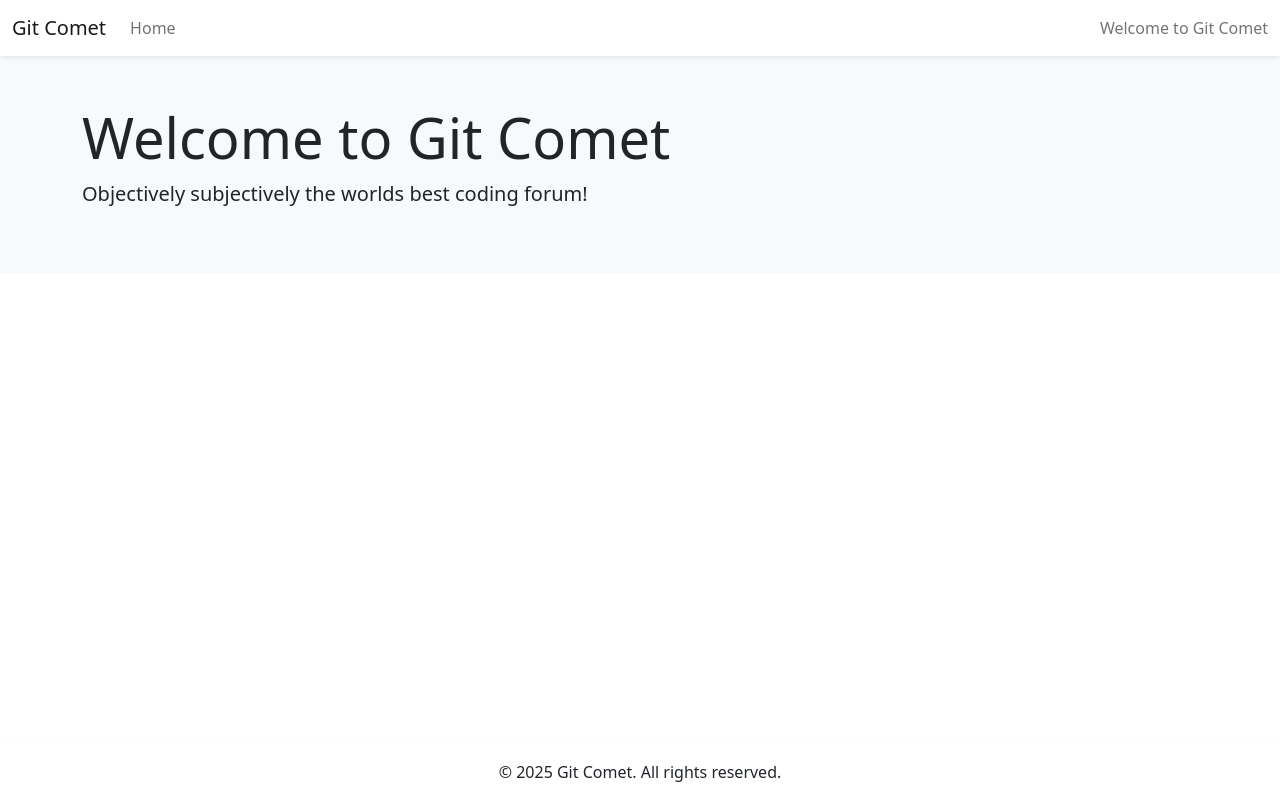
After one commit to Ronan525/Git-Comet, a Django app: template templates/base.html in a window 1280 px wide. The commit adds this page. Run offline with Django 4.2, Linux system fonts and the light colour scheme; the template is opened without the code that fills it, so the values that code supplies are empty; parts of the project's set-up code (start-up, migrations or seed data) failed here and were passed over.

Commit message:
Enhance forum admin and templates; implement pagination and update base layout

```diff
--- a/git_comet/settings.py
+++ b/git_comet/settings.py
@@ -18,6 +18,7 @@ if os.path.isfile('env.py'):
 
 # Build paths inside the project like this: BASE_DIR / 'subdir'.
 BASE_DIR = Path(__file__).resolve().parent.parent
+TEMPLATES_DIR = os.path.join(BASE_DIR, 'templates')
 
 
 # Quick-start development settings - unsuitable for production
@@ -44,7 +45,6 @@ INSTALLED_APPS = [
     'django.contrib.sessions',
     'django.contrib.messages',
     'django.contrib.staticfiles',
-    'cloudinary_storage',
     'django.contrib.sites',
     'allauth',
     'allauth.account',
@@ -52,6 +52,7 @@ INSTALLED_APPS = [
     'crispy_forms',
     'crispy_bootstrap5',
     'django_summernote',
+    'cloudinary_storage',
     'cloudinary',
     'forum',
 ]
@@ -73,7 +74,7 @@ ROOT_URLCONF = 'git_comet.urls'
 TEMPLATES = [
     {
         'BACKEND': 'django.template.backends.django.DjangoTemplates',
-        'DIRS': [],
+        'DIRS': [TEMPLATES_DIR],
         'APP_DIRS': True,
         'OPTIONS': {
             'context_processors': [
--- a/git_comet/urls.py
+++ b/git_comet/urls.py
@@ -20,7 +20,8 @@ from forum.views import PostListView  # Import the PostListView
 
 urlpatterns = [
     path('admin/', admin.site.urls),
+    path('summernote/', include('django_summernote.urls')),  # Path to django_summernote
     path('forum/', include('forum.urls')),  # Path to forum app
     path('accounts/', include('django.contrib.auth.urls')),  # Path to Django's built-in authentication views
-    path('', PostListView.as_view(), name='home'),  # Default path
+    path('', PostListView.as_view(), name='home'),  # Default path to PostListView
 ]
--- /dev/null
+++ b/templates/base.html
@@ -0,0 +1,78 @@
+{% url 'home' as home_url %}
+
+<!DOCTYPE html>
+<html class="h-100" lang="en">
+
+<head>
+    <title>Git Comet</title>
+    <meta name="viewport" content="width=device-width, initial-scale=1" />
+
+    <!-- Google Fonts CSS -->
+    <link rel="preconnect" href="https://fonts.gstatic.com">
+    <link href="https://fonts.googleapis.com/css2?family=Roboto:wght@300&display=swap" rel="stylesheet">
+    <link href="https://fonts.googleapis.com/css2?family=Lato:wght@300;700&display=swap" rel="stylesheet">
+
+    <!-- Font Awesome CSS -->
+    <link rel="stylesheet" href="https://cdnjs.cloudflare.com/ajax/libs/font-awesome/5.15.3/css/all.min.css">
+
+    <!-- Bootstrap CSS -->
+    <link href="https://cdn.jsdelivr.net/npm/bootstrap@5.0.1/dist/css/bootstrap.min.css" rel="stylesheet"
+        integrity="sha384-+0n0xVW2eSR5OomGNYDnhzAbDsOXxcvSN1TPprVMTNDbiYZCxYbOOl7+AMvyTG2x" crossorigin="anonymous">
+
+</head>
+
+<body class="d-flex flex-column h-100 main-bg">
+
+    <!-- Navigation -->
+    <nav class="navbar navbar-expand-lg navbar-light bg-white shadow-sm">
+        <div class="container-fluid">
+            <a class="navbar-brand" href="#">Git Comet</a>
+            <button class="navbar-toggler" type="button" data-bs-toggle="collapse" data-bs-target="#navbarText"
+                aria-controls="navbarText" aria-expanded="false" aria-label="Toggle navigation">
+                <span class="navbar-toggler-icon"></span>
+            </button>
+            <div class="collapse navbar-collapse" id="navbarText">
+                <ul class="navbar-nav me-auto mb-2 mb-lg-0">
+                    <li class="nav-item">
+                        <a class="nav-link {% if request.path == home_url %}active{% endif %}" aria-current="page"
+                            href="#">Home</a>
+                    </li>
+                </ul>
+                <span class="navbar-text">
+                    Welcome to Git Comet
+                </span>
+            </div>
+        </div>
+    </nav>
+
+    <header class="bg-light py-5">
+        <div class="container">
+            <div class="row">
+                <div class="col-md-8">
+                    <h1 class="display-4">Welcome to Git Comet</h1>
+                    <p class="lead">Objectively subjectively the worlds best coding forum!</p>
+                </div>
+            </div>
+        </div>
+    </header>
+
+    <main class="flex-shrink-0 main-bg py-4">
+        <div class="container">
+            {% block content %}
+            <!-- Content Goes here -->
+            {% endblock content %}
+        </div>
+    </main>
+
+    <footer class="bg-white text-center py-3 shadow-sm mt-auto">
+        <div class="container">
+            <p class="mb-0">© 2025 Git Comet. All rights reserved.</p>
+        </div>
+    </footer>
+
+    <script src="https://cdn.jsdelivr.net/npm/bootstrap@5.0.1/dist/js/bootstrap.bundle.min.js"
+        integrity="sha384-gtEjrD/SeCtmISkJkNUaaKMoLD0//ElJ19smozuHV6z3Iehds+3Ulb9Bn9Plx0x4" crossorigin="anonymous">
+    </script>
+</body>
+
+</html>
```
Also changed, not shown: forum/admin.py (+9 -1 lines), forum/templates/forum/index.html (+58 -17 lines), forum/views.py (+6 -2 lines), static/css/style.css (added).
